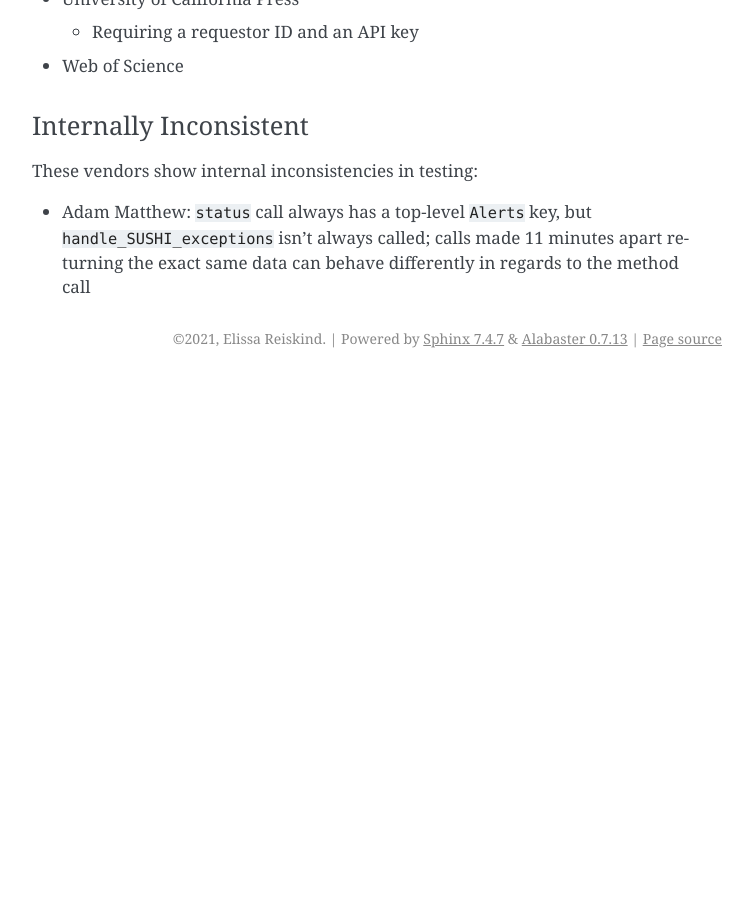
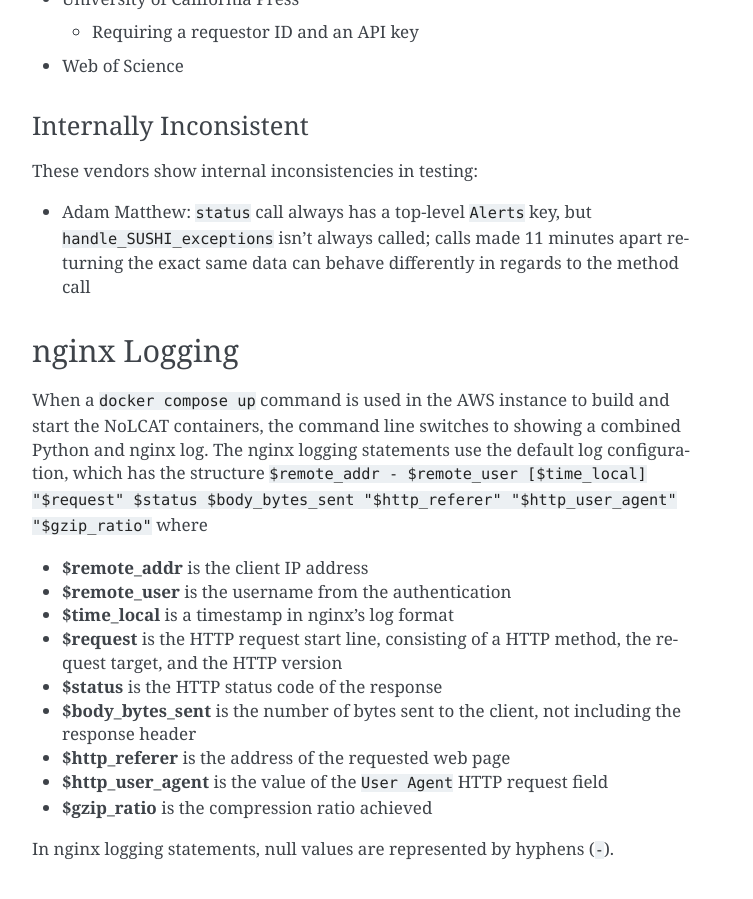
Before and after one commit to ereiskind/nolcat, a Sphinx documentation site: the page built from docs/source/testing.rst, in a window 1280 px wide and 900 px high, scrolled down 8055 px. Shown: the whole window, without its empty margins (388-1141 px from the left). Built offline with Sphinx 7.4.7, drawn with Linux system fonts in a browser that asks for light colours; before the commit the page ends 8433 px from its top, so only the background shows below that.

Commit message:
Add information on nginx logging

```diff
--- a/docs/source/testing.rst
+++ b/docs/source/testing.rst
@@ -248,3 +248,19 @@ Internally Inconsistent
 These vendors show internal inconsistencies in testing:
 
 * Adam Matthew: ``status`` call always has a top-level ``Alerts`` key, but ``handle_SUSHI_exceptions`` isn't always called; calls made 11 minutes apart returning the exact same data can behave differently in regards to the method call
+
+nginx Logging
+*************
+When a ``docker compose up`` command is used in the AWS instance to build and start the NoLCAT containers, the command line switches to showing a combined Python and nginx log. The nginx logging statements use the default log configuration, which has the structure ``$remote_addr - $remote_user [$time_local] "$request" $status $body_bytes_sent "$http_referer" "$http_user_agent" "$gzip_ratio"`` where
+
+* **$remote_addr** is the client IP address
+* **$remote_user**  is the username from the authentication
+* **$time_local** is a timestamp in nginx's log format
+* **$request** is the HTTP request start line, consisting of a HTTP method, the request target, and the HTTP version
+* **$status** is the HTTP status code of the response
+* **$body_bytes_sent** is the number of bytes sent to the client, not including the response header
+* **$http_referer** is the address of the requested web page
+* **$http_user_agent** is the value of the ``User Agent`` HTTP request field
+* **$gzip_ratio** is the compression ratio achieved
+
+In nginx logging statements, null values are represented by hyphens (``-``).
```
